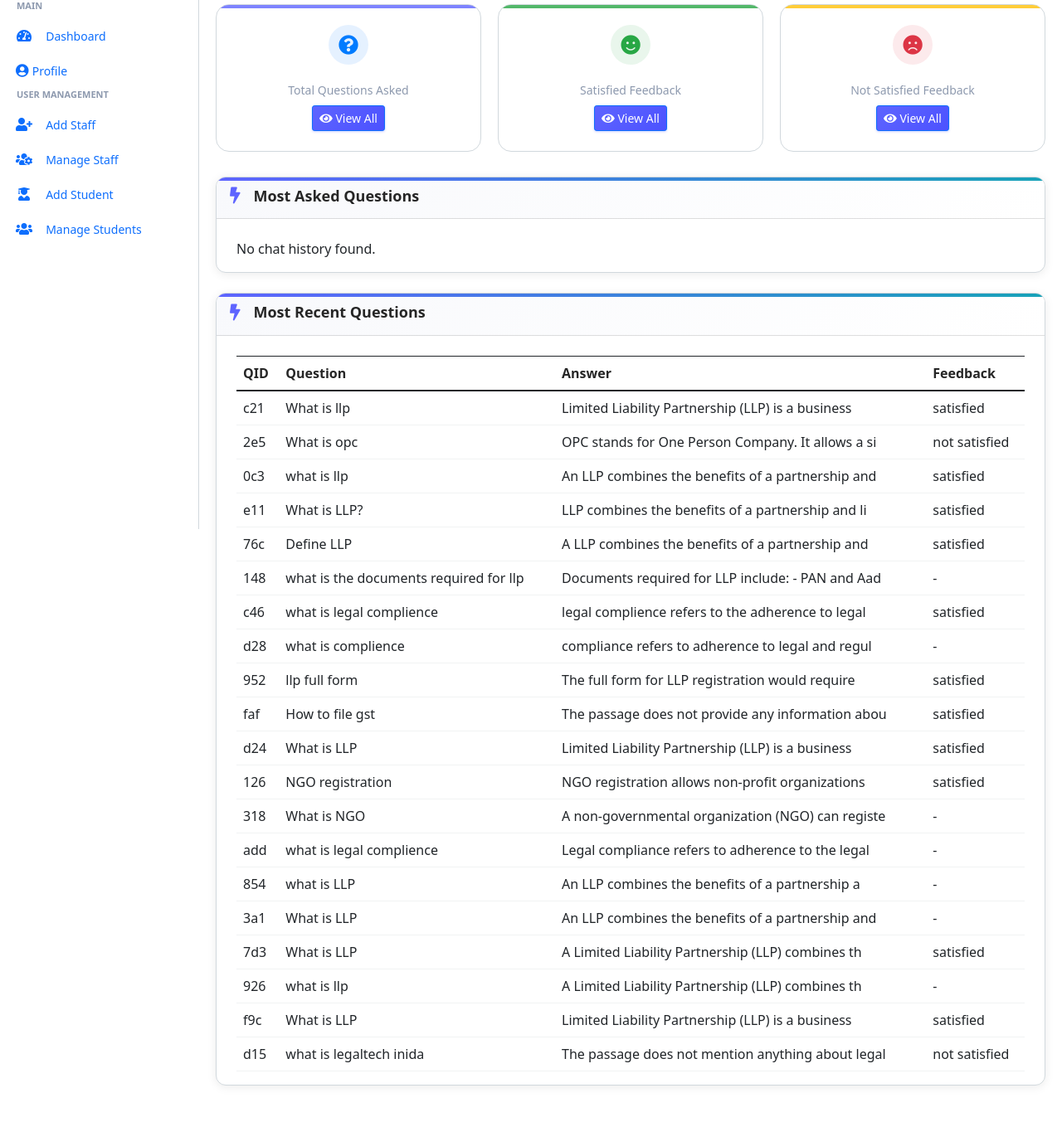
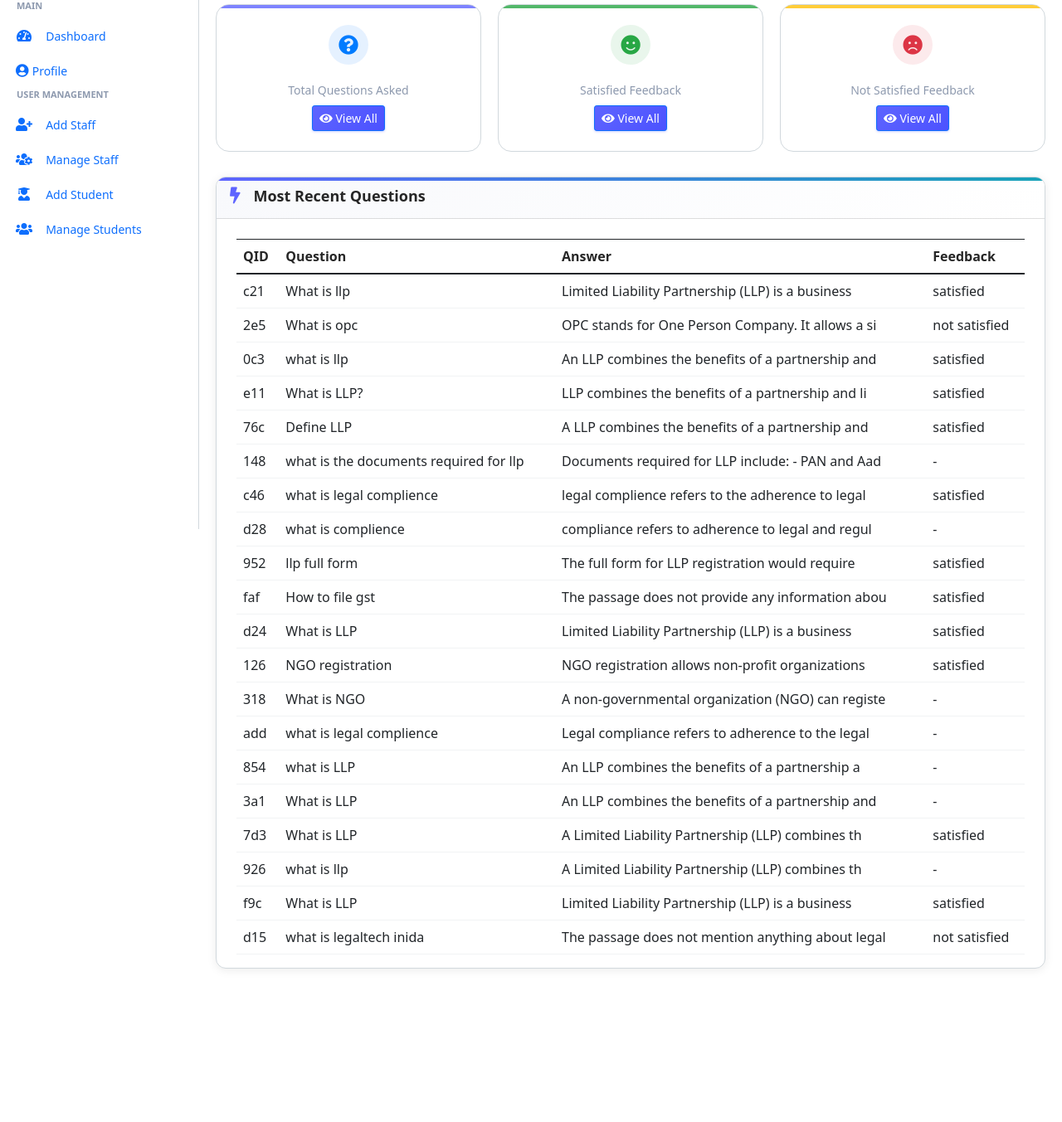
Before and after one commit to Ansarimajid/ERPBase, a Django app: template main_app/templates/student_template/erpnext_student_home.html in a window 1280 px wide. Shown: the part 162-1515 px from the top of the page at 83% size. After the commit the page ends 1330 px from the top, so only its background shows below. Run offline with Django 3.2, Linux system fonts and the light colour scheme; the template is opened without the code that fills it: values that come from a table or form of the project are taken from there, others are empty; a user stored in the database is signed in; data comes from the database, SQL or seed files in the repository; both versions use the stored data as it was after the commit.

Commit message:
Remove most asked question

```diff
--- a/main_app/templates/student_template/erpnext_student_home.html
+++ b/main_app/templates/student_template/erpnext_student_home.html
@@ -38,44 +38,7 @@
                 <i class="fas fa-eye"></i> View All
             </a>
         </div>
-
     </div>
-        <!-- Quick Actions -->
-        <div class="row">
-            <div class="col-12">
-                <div class="erpnext-card">
-                    <div class="card-header">
-                        <h3 class="card-title">
-                            <i class="fas fa-bolt me-2"></i>
-                            Most Asked Questions
-                        </h3>
-                    </div>
-                <div class="container mt-4">
-
-                    {% if most_asked %}
-                        <table class="table  table-bordered">
-                                <tr>
-                                    <th>Question</th>
-                                    <th>Asked Count</th>
-                                </tr>
-                            </thead>
-                            <tbody>
-                                {% for q in most_asked %}
-                                <tr>
-                                    <td>{{ q.representative }}</td>
-                                    <td>{{ q.count }}</td>
-                                </tr>
-                                {% endfor %}
-                            </tbody>
-                        </table>
-                    {% else %}
-                        <p>No chat history found.</p>
-                    {% endif %}
-                </div>
-            </div>
-
-        </div>
-        </div>
         </div>
 
 
```
Also changed, not shown: db.sqlite3.
